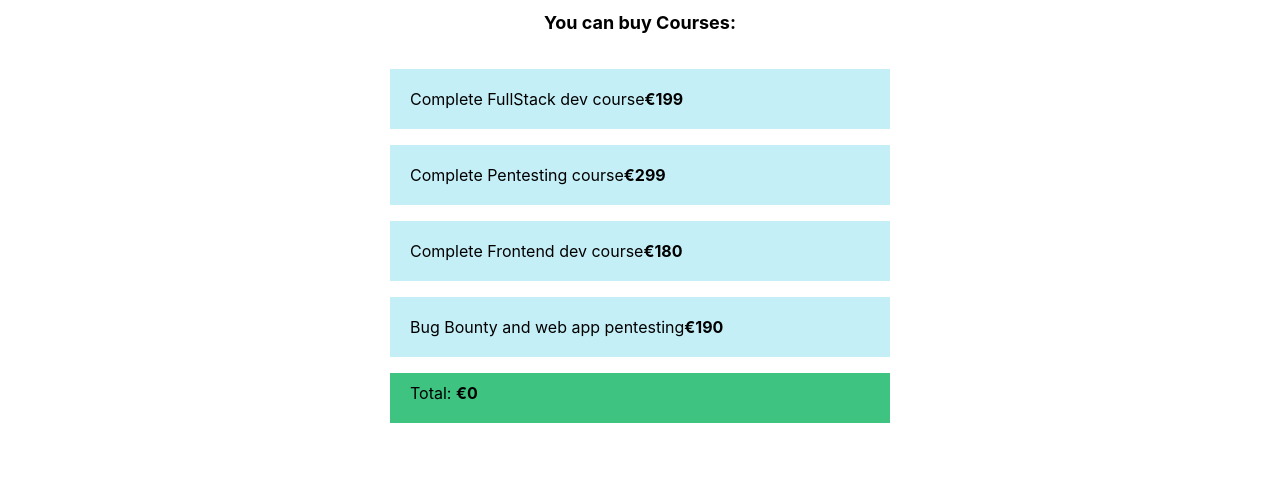
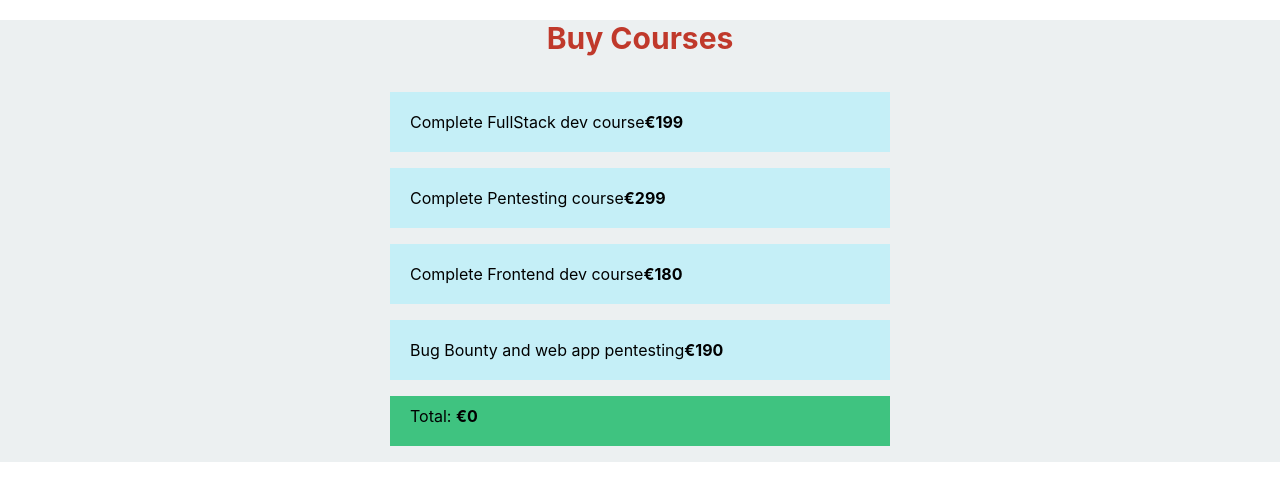
Before and after one commit to Shailendra9k/course-purchase, a React (Create React App) app: page / in a window 1280 px wide. Shown: the top 500 px of the page. Built offline with nearby package versions, Linux system fonts and the light colour scheme.

Commit message:
added changes

```diff
--- a/src/App.css
+++ b/src/App.css
@@ -1,5 +1,6 @@
 .App {
   text-align: center;
+  background: #ecf0f1;
 }
 
 .App-logo {
@@ -21,8 +22,9 @@
   color: #09d3ac;
 }
 h1 {
-  font-size: 18px;
+  font-size: 30px;
   margin-bottom: 20px;
+  color: #c0392b;
 }
 
 #courses {
--- a/src/components/Coursesales.js
+++ b/src/components/Coursesales.js
@@ -28,7 +28,7 @@ class Coursesales extends Component {
     });
     return (
       <div>
-        <h1>You can buy Courses:</h1>
+        <h1> Buy Courses</h1>
         <div id="courses">
           {courses}
           <p id="total">
```
